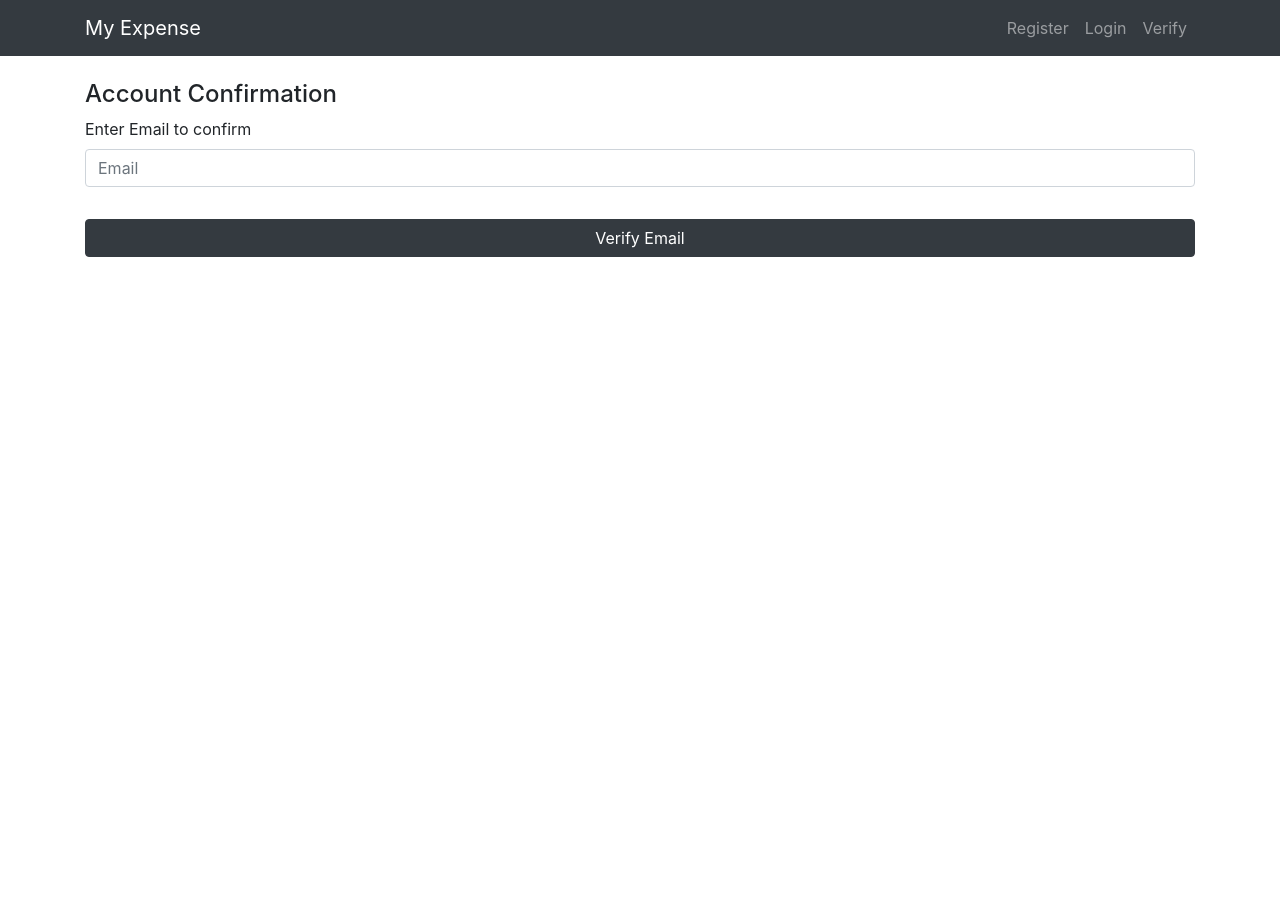
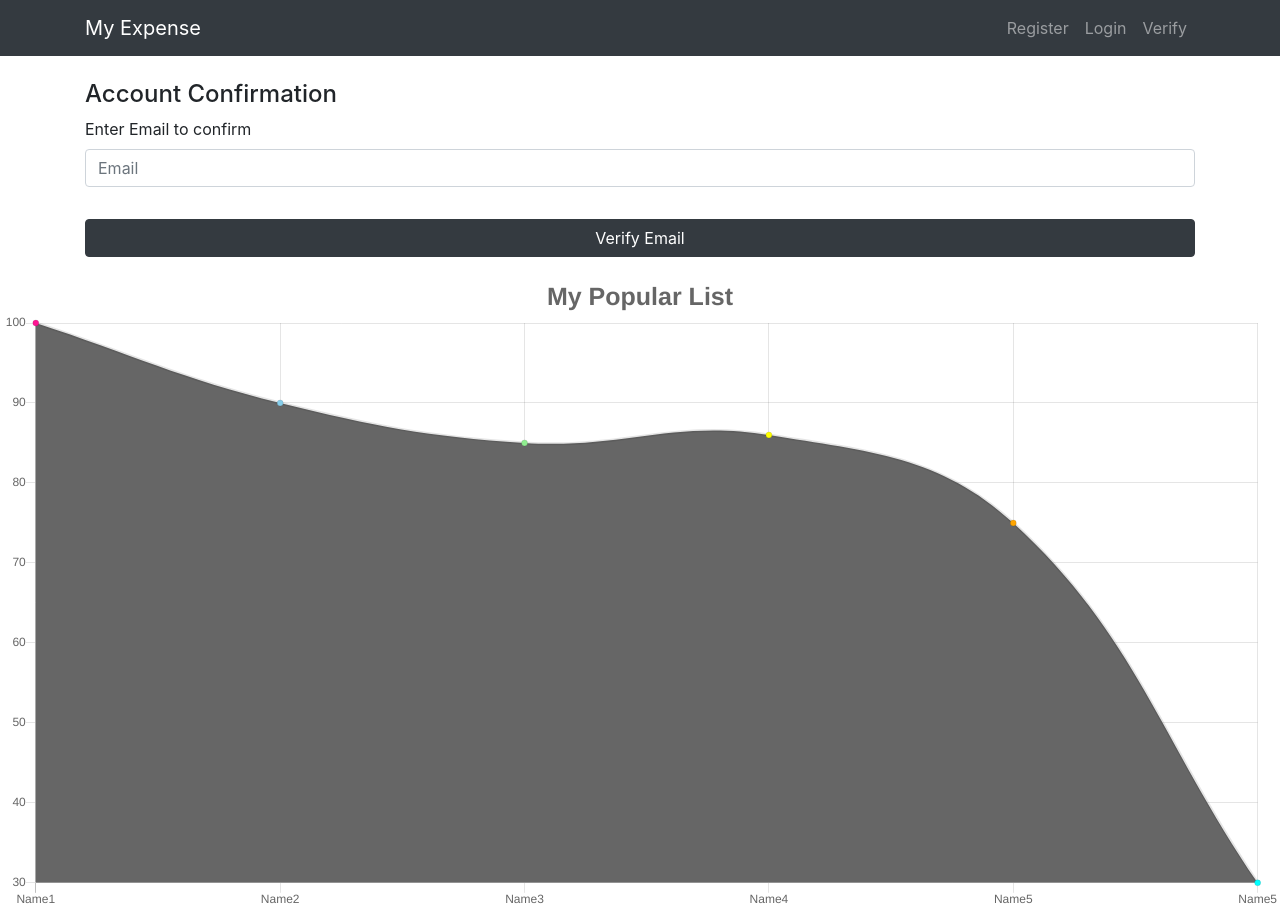
Before and after one commit to jjaijg/myExpense, a React (Create React App) app in the folder client/: page /verify/1 in a window 1280 px wide. Before the commit the page ends 800 px from the top, so only its background shows below. Built offline with nearby package versions, Linux system fonts and the light colour scheme; no server answers.

Commit message:
Merged chart template with emailverify branch successfully

```diff
--- a/client/package.json
+++ b/client/package.json
@@ -8,7 +8,9 @@
     "@testing-library/user-event": "^7.2.1",
     "axios": "^0.19.1",
     "bootstrap": "^4.4.1",
+    "chart.js": "^2.9.3",
     "react": "^16.12.0",
+    "react-chartjs-2": "^2.9.0",
     "react-dom": "^16.12.0",
     "react-redux": "^7.1.3",
     "react-router-dom": "^5.1.2",
--- a/client/src/App.js
+++ b/client/src/App.js
@@ -12,6 +12,8 @@ import { loadUser } from "./actions/authActions";
 import AppNavbar from "./components/AppNavbar";
 import Home from "./components/Home";
 import Verify from "./components/auth/Verify";
+
+import Chart from "./components/Chart";
 
 class App extends Component {
   static propTypes = {
@@ -41,6 +43,7 @@ class App extends Component {
             />
             <Route render={() => <Redirect to={{ pathname: "/" }} />} />
           </Switch>
+          <Chart />
         </div>
       </Provider>
     );
--- /dev/null
+++ b/client/src/components/Chart.js
@@ -0,0 +1,47 @@
+import React, { Component } from "react";
+import { Bar, Line, Pie, Doughnut } from "react-chartjs-2";
+
+export default class Chart extends Component {
+  constructor(props) {
+    super(props);
+    this.state = {
+      chartData: {
+        labels: ["Name1", "Name2", "Name3", "Name4", "Name5", "Name5"],
+        datasets: [
+          {
+            label: "Popular",
+            data: [100, 90, 85, 86, 75, 30],
+            backgroundColor: [
+              "deeppink",
+              "skyblue",
+              "lightgreen",
+              "yellow",
+              "orange",
+              "cyan"
+            ]
+          }
+        ]
+      }
+    };
+  }
+  render() {
+    return (
+      <div className="Chart">
+        <Line
+          data={this.state.chartData}
+          options={{
+            title: {
+              display: "true",
+              text: "My Popular List",
+              fontSize: 25
+            },
+            legend: {
+              display: false,
+              position: "left"
+            }
+          }}
+        />
+      </div>
+    );
+  }
+}
```
Also changed, not shown: 1 other file (tests, documents, lock files or other folders).
